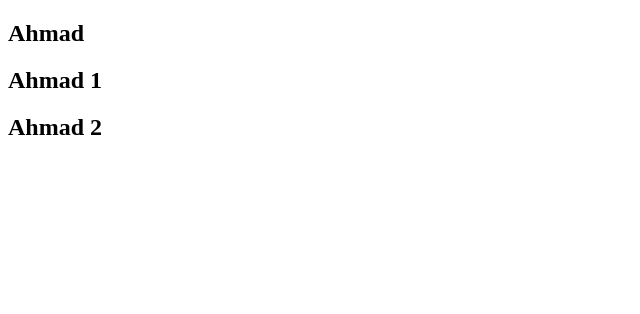
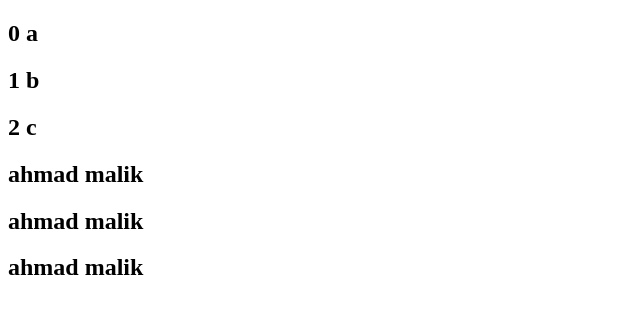
Before and after one commit to devlivewir/vue-initial, a Vue app: page / in a window 1280 px wide. Shown: the top 314 px of the page, without its empty margins (0-640 px from the left). Built offline with nearby package versions, Linux system fonts and the light colour scheme.

Commit message:
array of object in the list of the array

```diff
--- a/src/App.vue
+++ b/src/App.vue
@@ -1,13 +1,8 @@
 <template>
 <div>
-        <div v-if="display">
-            <h2>Ahmad</h2>
-            <h2>Ahmad 1</h2>
-            <h2>Ahmad 2</h2>
-        </div>
-        <h2 v-show="showElement">v show Element</h2>
-
-  </div>
+    <h2 v-for="(name,index) in names" :key="name">{{index}} {{ name }}</h2>
+    <h2 v-for="name in fullNames" :key="name.first">{{name.first}} {{name.last}}</h2>
+</div>
 </template>
 
 <script>
@@ -16,9 +11,12 @@ export default {
   name: 'App',
   data(){
     return{
-      num:5,
-      display:true,
-      showElement: false,
+      names:["a","b","c"],
+      fullNames:[
+          {first: 'ahmad', last: 'malik'},
+          {first: 'ahmad', last: 'malik'},
+          {first: 'ahmad', last: 'malik'},
+      ]
     }
   }
 
```
